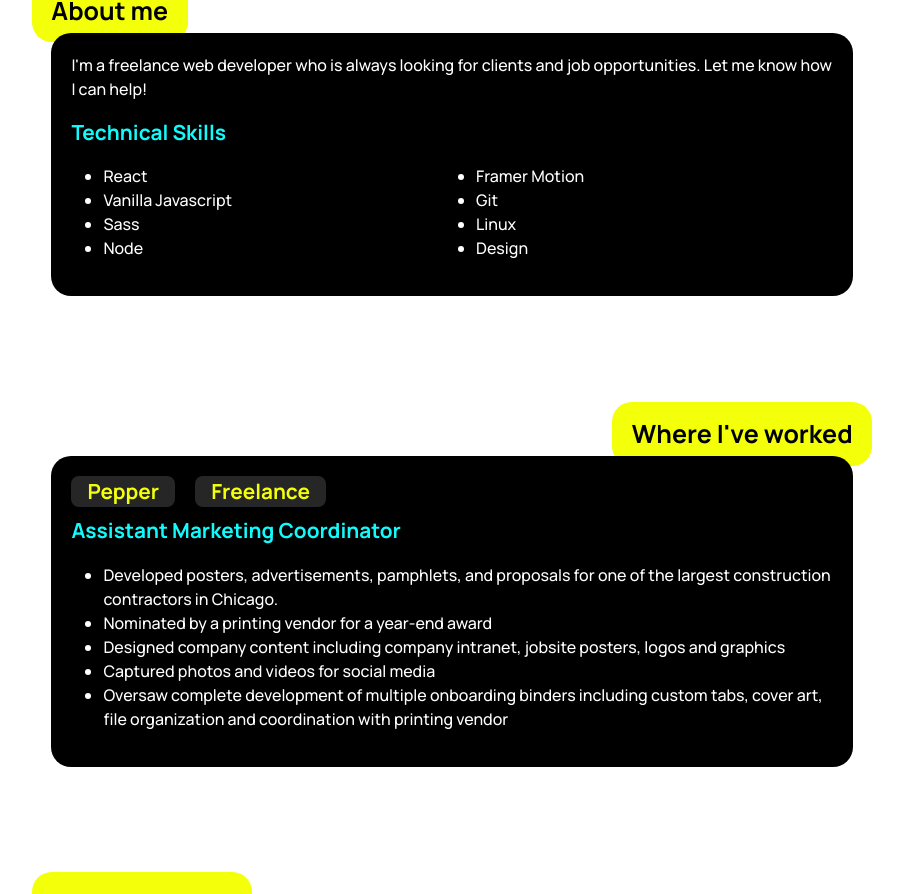
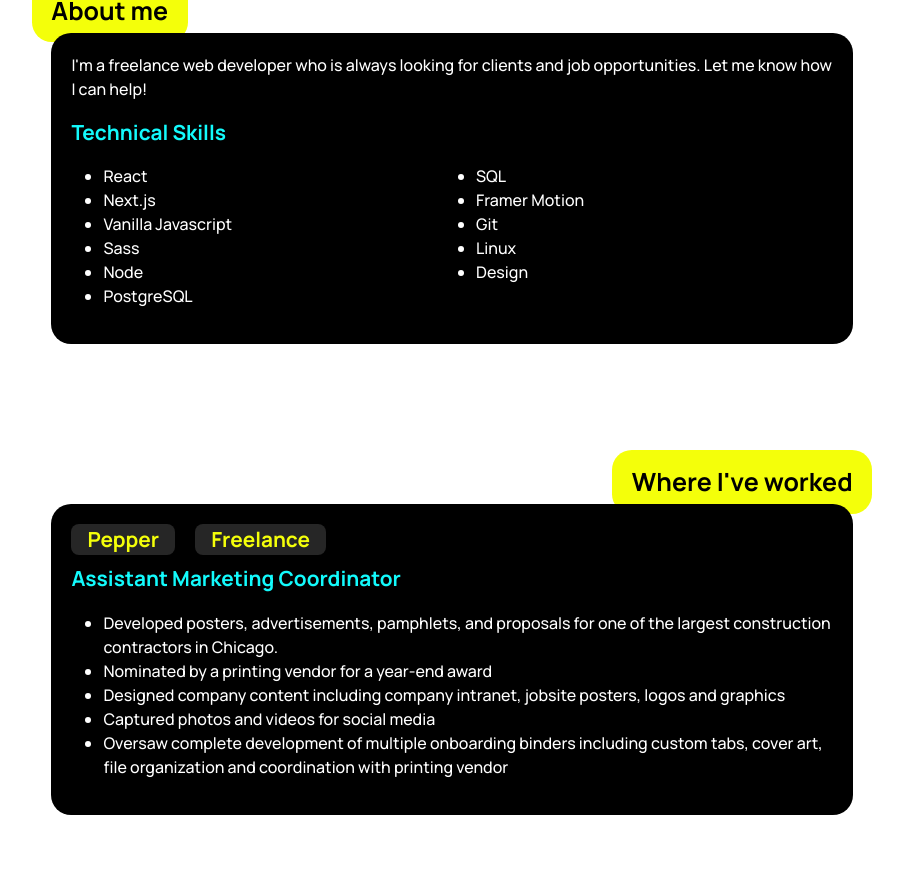
Before and after one commit to tonymichael00/shooz, a React (Create React App) app: page / in a window 1280 px wide. Shown: the part 832-1726 px from the top of the page, without its empty margins (188-1091 px from the left). Built offline with nearby package versions, Linux system fonts and the light colour scheme.

Commit message:
added sql, nextjs and postgresql

```diff
--- a/src/Components/AboutExp/AboutExp.js
+++ b/src/Components/AboutExp/AboutExp.js
@@ -86,9 +86,12 @@ const AboutMe = ({ contMotion }) => {
           <h2>Technical Skills</h2>
           <ul>
             <li>React</li>
+            <li>Next.js</li>
             <li>Vanilla Javascript</li>
             <li>Sass</li>
             <li>Node</li>
+            <li>PostgreSQL</li>
+            <li>SQL</li>
             <li>Framer Motion</li>
             <li>Git</li>
             <li>Linux</li>
```
